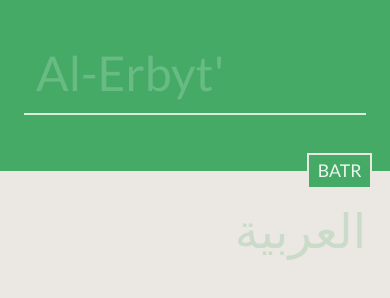
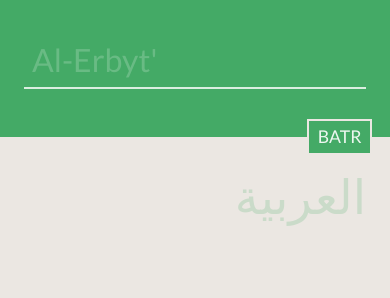
Before and after one commit to tkers/ta7uul, a website built with webpack: page static/index.html in a window 390 px wide. Built offline with nearby package versions, Linux system fonts and the light colour scheme; a web font is replaced by a local one.

Commit message:
Fixed bug in mobile CSS

```diff
--- a/static/mobile.css
+++ b/static/mobile.css
@@ -3,7 +3,7 @@
     padding: 2em 1.5em;
   }
 
-  .top input {
+  .top input[type="text"] {
    font-size: 2em;
   }
 
```
